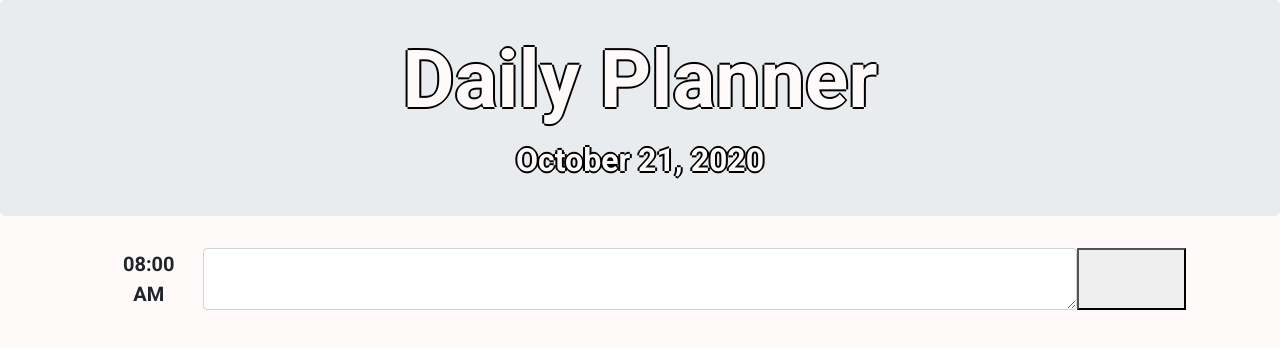
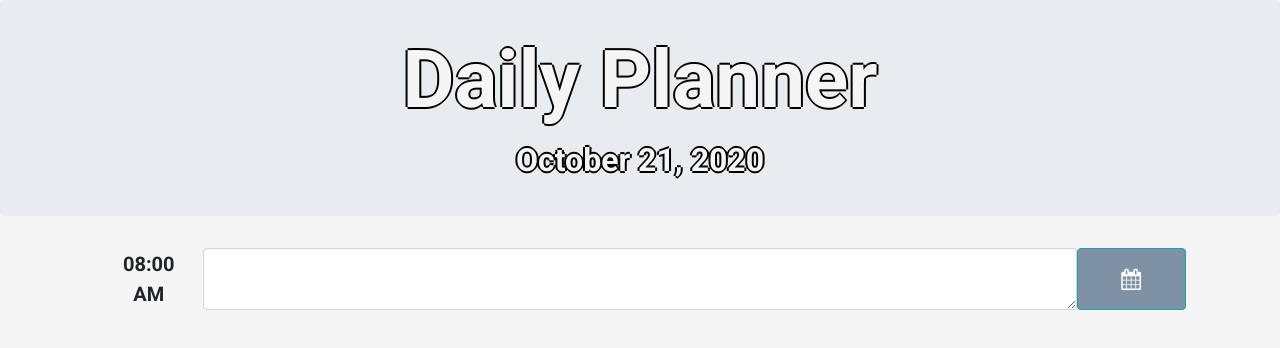
Before and after one commit to JonDnv/DayPlanner, a plain HTML site: page index.html in a window 1280 px wide. Drawn offline with nearby package versions, Linux system fonts and the light colour scheme.

Commit message:
HTML Changes

```diff
--- a/assets/styles.css
+++ b/assets/styles.css
@@ -1,5 +1,5 @@
 body {
-  background-color: snow;
+  background-color: whitesmoke;
 }
 
 #header {
@@ -19,7 +19,7 @@ h1 {
   font-size: 5rem;
   font-weight: bold;
   text-align: center;
-  color: snow;
+  color: whitesmoke;
   text-shadow: -2px 0 black, 0 2px black, 2px 0 black, 0 -2px black;
   margin-top: -2rem;
 }
@@ -29,7 +29,7 @@ h1 {
   font-size: 2rem;
   font-weight: bold;
   text-align: center;
-  color: snow;
+  color: whitesmoke;
   text-shadow: -2px 0 black, 0 2px black, 2px 0 black, 0 -2px black;
   margin-bottom: -2rem;
 }
@@ -42,3 +42,7 @@ h1 {
   margin-top: auto;
   margin-bottom: auto;
 }
+
+.btn-info {
+  background-color: #7f92a5;
+}
--- a/index.html
+++ b/index.html
@@ -38,8 +38,8 @@
         rows="2"
         name="8"
       ></textarea>
-      <button type="button" class="button col-1">
-        <span class="fas fa-calendar-plus"></span>
+      <button class="btn btn-info col-1">
+        <i class="fa fa-calendar fa-lg"></i>
       </button>
     </div>
   </container>
```
